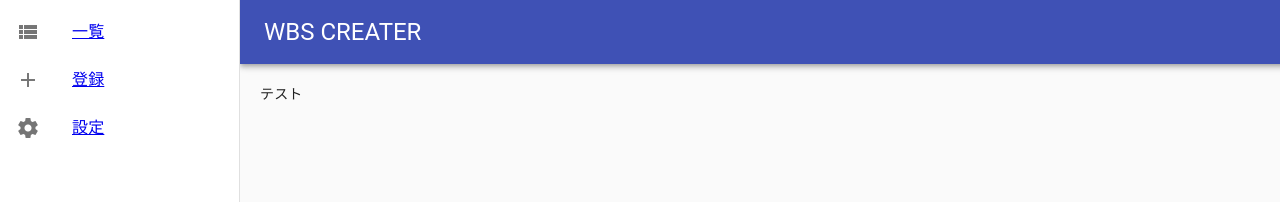
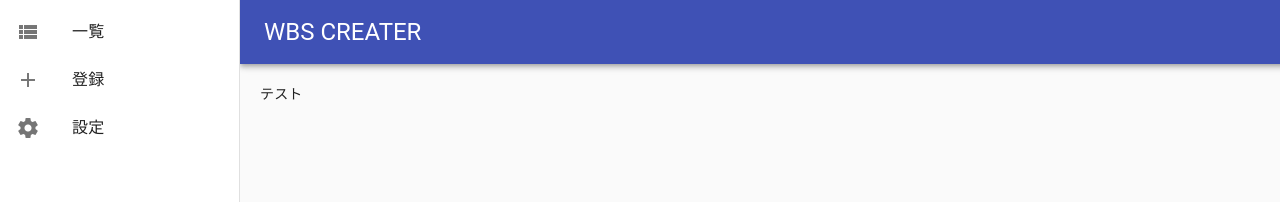
Before and after one commit to mittsutaka/WBS_Creater, a React (Create React App) app: page / in a window 1280 px wide. Shown: the top 202 px of the page. Built offline with nearby package versions, Linux system fonts and the light colour scheme.

Commit message:
ress追加

```diff
--- a/package.json
+++ b/package.json
@@ -18,6 +18,7 @@
     "react-router-dom": "^5.1.2",
     "react-scripts": "3.2.0",
     "redux": "^4.0.4",
+    "ress": "^2.0.1",
     "typescript": "3.6.4"
   },
   "scripts": {
--- a/src/index.css
+++ b/src/index.css
@@ -11,3 +11,8 @@ code {
   font-family: source-code-pro, Menlo, Monaco, Consolas, 'Courier New',
     monospace;
 }
+
+a{
+  text-decoration: none;
+  color: unset;
+}
--- a/src/index.tsx
+++ b/src/index.tsx
@@ -3,6 +3,7 @@ import ReactDOM from 'react-dom';
 import './style.scss';
 import './index.css';
 import App from './App';
+import 'ress';
 import * as serviceWorker from './serviceWorker';
 
 ReactDOM.render(<App />, document.getElementById('root'));
```
Also changed, not shown: 1 other file (tests, documents, lock files or other folders).
